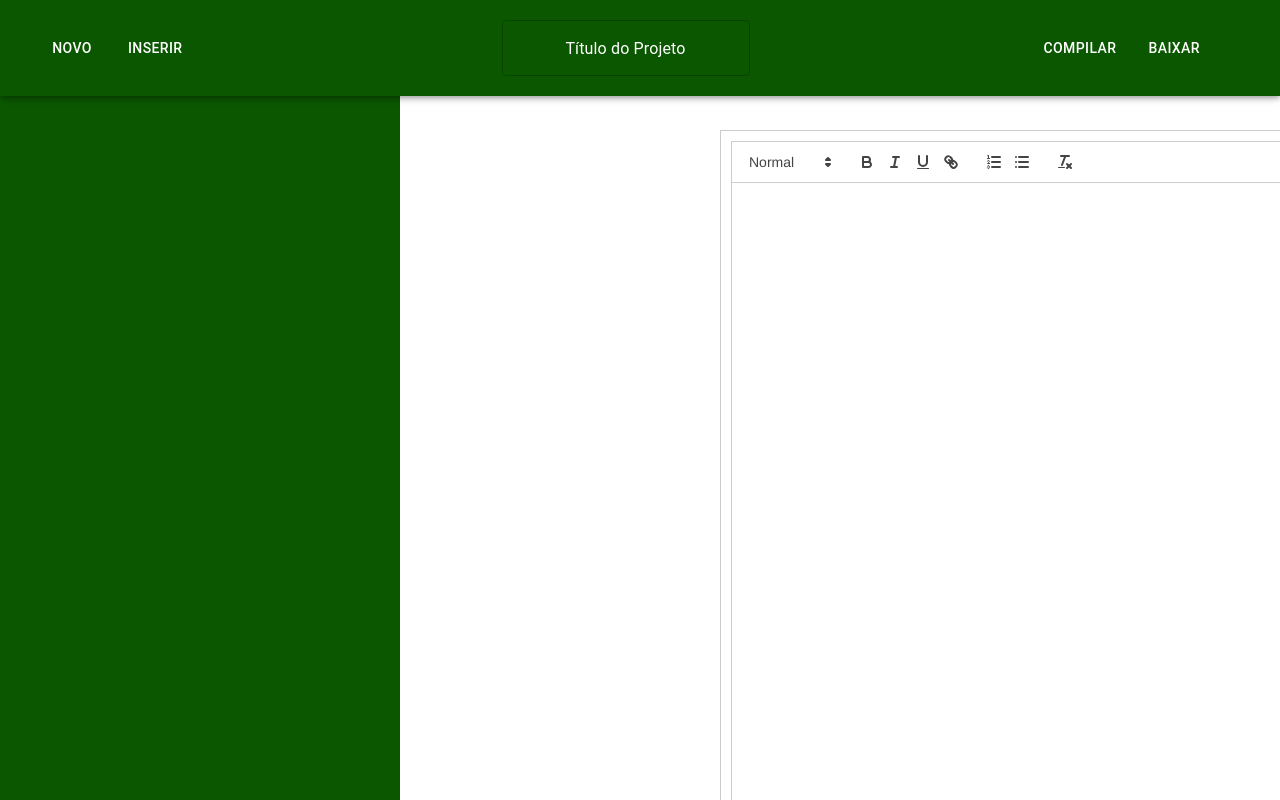
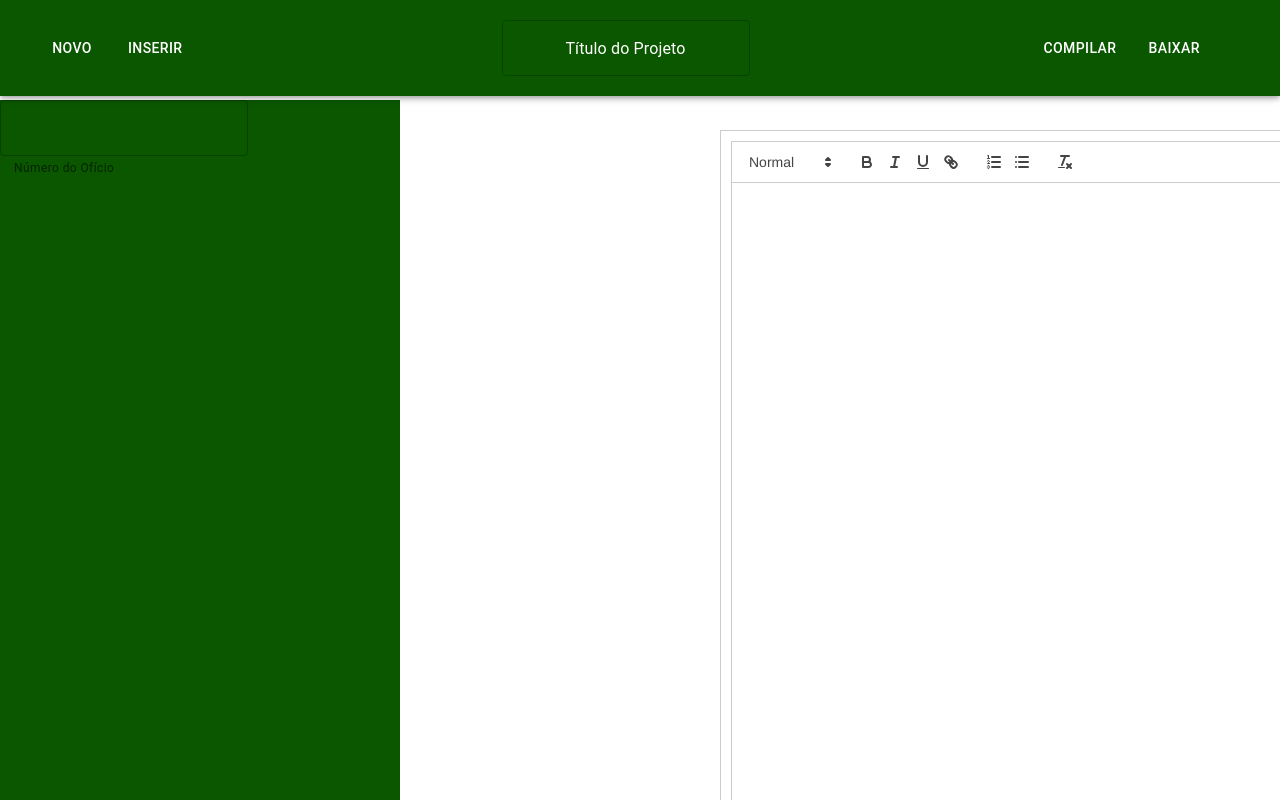
Before and after one commit to andretokumoto/TCC-FE, a React (Create React App) app in the folder my-app/: page / in a window 1280 px wide. Shown: the top 800 px of the page. Built offline with nearby package versions, Linux system fonts and the light colour scheme.

Commit message:
campo de texto fora de dimensão, posição, e com a escrita não fluida; caixa de texto saiu da posição

```diff
--- /dev/null
+++ b/my-app/src/components/menu_lateral/sideBar.css
@@ -0,0 +1,13 @@
+.input_text {
+    background-color: white;
+    color: #0a5700;
+    border-radius: 8px;
+    margin-bottom: 10px;
+    text-align: center;
+    padding: 1cm;
+    font-family: Helvetica;
+  }
+
+.numero_doc{
+    margin-top: 100px;
+}
--- a/my-app/src/components/menu_lateral/sideBar.jsx
+++ b/my-app/src/components/menu_lateral/sideBar.jsx
@@ -1,19 +1,44 @@
-import * as React from 'react';
+import React, { useState } from 'react';
 import Box from '@mui/material/Box';
-import { ThemeProvider } from '@mui/material/styles';
+import { ThemeProvider, createTheme } from '@mui/material/styles';
+import TextField from '@mui/material/TextField';
+import './sideBar.css';
 
 export default function SideBar() {
+  const [numero_oficio, setNumero_oficio] = useState('');
+
+  const handleTextChange = (event) => {
+    setNumero_oficio(event.target.value);
+  };
+
+  const InputText = (props) => {
+    const { texto, value, onChange } = props;
+
     return (
-    <ThemeProvider
-      theme={{
+      <TextField
+        helperText={texto}
+        value={value}
+        onChange={onChange}
+        inputProps={{
+          className: 'input_text',
+        }}
+
+      />
+    );
+  };
+
+  // Definição correta do tema usando createTheme
+  const theme = createTheme({
     palette: {
       primary: {
         main: '#0a5700',
         dark: '#0a5700',
       },
     },
-      }}
-    >
+  });
+
+  return (
+    <ThemeProvider theme={theme}>
       <Box
         sx={{
           marginLeft: 0,
@@ -26,7 +51,13 @@ export default function SideBar() {
           },
         }}
       >
-
+        <div className="numero_doc">
+          <InputText
+            texto="Número do Ofício"
+            value={numero_oficio}
+            onChange={handleTextChange}
+          />
+        </div>
       </Box>
     </ThemeProvider>
   );
```
Also changed, not shown: my-app/src/components/menu_lateral/menu.css (deleted). Lines whose indentation alone changed are shown as unchanged.
